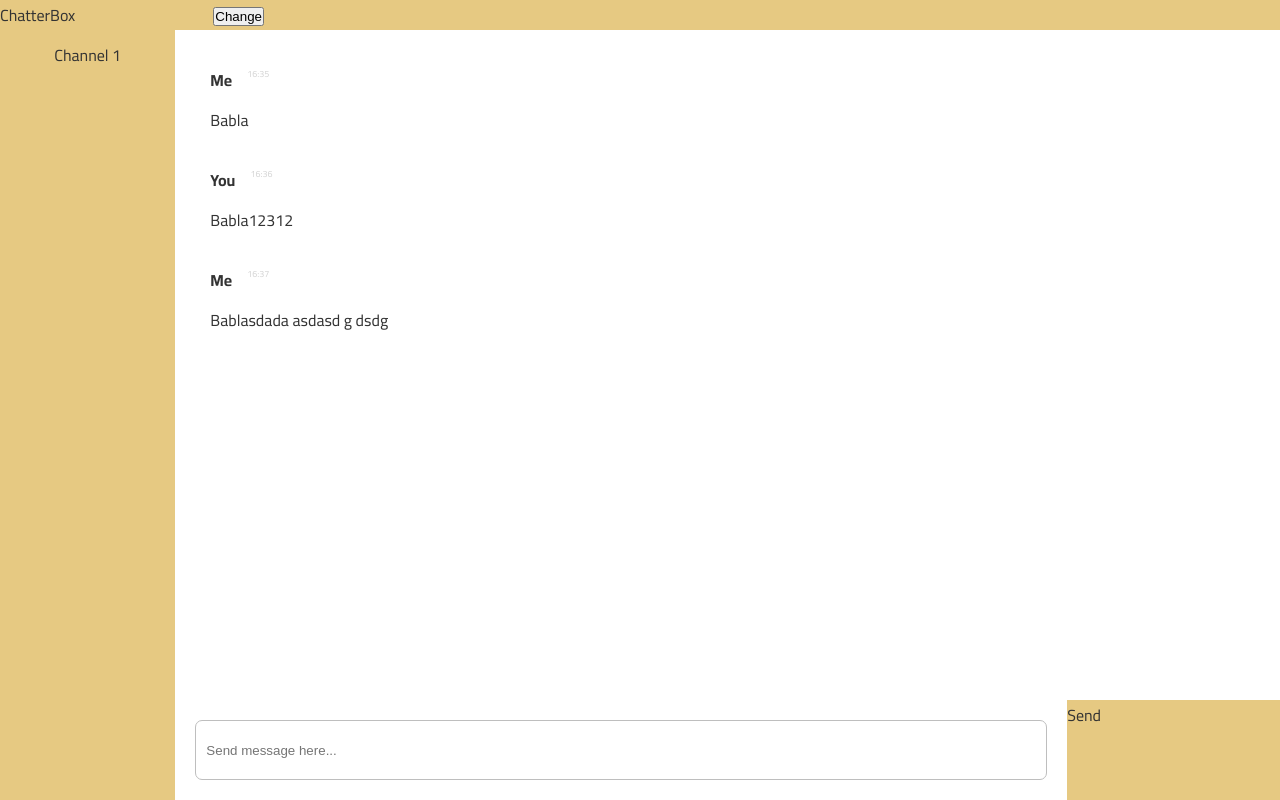
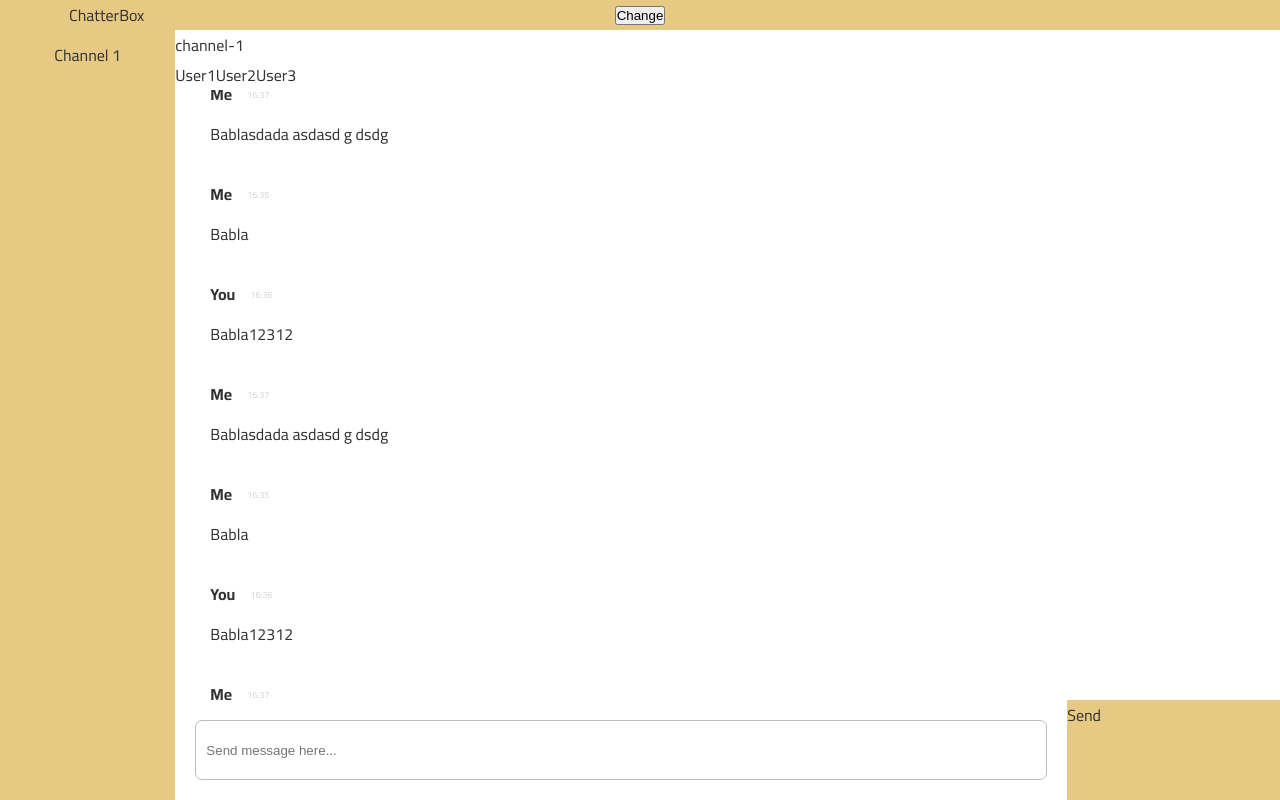
Before and after one commit to jenniredfield/chatter-box-fe, a React app: page / in a window 1280 px wide. Built offline with nearby package versions, Linux system fonts and the light colour scheme.

Commit message:
Added scroll into view

```diff
--- a/src/App.tsx
+++ b/src/App.tsx
@@ -15,16 +15,24 @@ interface IThemeState {
     foreground: string;
     background: string;
     id: string;
-  }
+}
+
+interface IChannelState {
+    channel: string
+ }
 
 export default function App(): JSX.Element {
     const [themeState, setTheme] = useState<IThemeState>(themes.light);
+    const [channel, setChannel] = useState<IChannelState>({channel: 'channel-1'});
     const [messages, setMessages] = useState<Message[]>([])
-    console.log("messages", messages)
 
     function toggleTheme() {
        return themeState.id === 'light' ?
             setTheme(themes.dark) : setTheme(themes.light);
+    }
+
+    function handleChannel(channel: IChannelState): void {
+        setChannel(channel)
     }
 
     useEffect(() => {
@@ -37,8 +45,16 @@ export default function App(): JSX.Element {
             <ThemeContext.Provider value={themeState}>
                 <Header toggleTheme={toggleTheme} theme={themeState}/>
                 <MainContainer>
-                    <ChannelsBar theme={themeState}/>
+                    <ChannelsBar theme={themeState} handleChannel={handleChannel}/>
                     <MessagesContainer>
+                        <div>
+                            <p>{channel.channel}</p>
+                            <div>
+                                <span>User1</span>
+                                <span>User2</span>
+                                <span>User3</span>
+                            </div>
+                        </div>
                         <Messages messages={messages}/>
                         <InputWrapper>
                             <Input/>
--- a/src/components/ChannelsBar.tsx
+++ b/src/components/ChannelsBar.tsx
@@ -2,14 +2,19 @@ import React from 'react';
 import {ITheme} from '../context/ThemeContext';
 import {ChannelsBarWrapper} from '../styles/channelsbar.styles';
 
+interface IChannelState {
+    channel: string
+ }
+
 type Props = {
-    theme: ITheme
+    theme: ITheme;
+    handleChannel: (channel: IChannelState) => void
 }
 
-const ChannelsBar: React.FC<Props> = ({theme}) => {
+const ChannelsBar: React.FC<Props> = ({theme, handleChannel}) => {
     return (
         <ChannelsBarWrapper theme={theme}>
-            <p>Channel 1</p>
+            <p onClick={() => handleChannel({channel: 'channel-1'})}>Channel 1</p>
         </ChannelsBarWrapper>
     )
 }
--- a/src/components/Messages.tsx
+++ b/src/components/Messages.tsx
@@ -1,5 +1,5 @@
 import moment from 'moment';
-import React from 'react';
+import React, { useEffect } from 'react';
 
 import {MessageContainer, MessagesWrapper, Message, MessageDetails, MessageBody, MessageUser, MessageTime} from '../styles/messages.styles'
 
@@ -8,13 +8,24 @@ interface Props {
 }
 
 const Messages: React.FC<Props> = ({messages}) => {
-console.log("messages", messages)
+    let wrapperRef: HTMLDivElement | null = null;
+    let lastElement: HTMLDivElement | null = null;
+
+    useEffect(() => {
+        lastElement?.scrollIntoView();
+    }, [messages, wrapperRef, lastElement])
+
     return (
         <MessageContainer>
-            <MessagesWrapper>
+            <MessagesWrapper ref={e => wrapperRef = e}>
                     {messages.map(({user, dateStamp, message}, index) => {
+
                         return (
-                            <Message key={index}>
+                            <Message key={index} ref={e => {
+                                if (index + 1 === messages.length) {
+                                    lastElement = e;
+                                }
+                            }}>
                                 <MessageDetails>
                                     <MessageUser>{user}</MessageUser>
                                     <MessageTime>{moment(dateStamp).format('HH:mm')}</MessageTime>
--- a/src/components/SendButton.tsx
+++ b/src/components/SendButton.tsx
@@ -4,7 +4,6 @@ import {ButtonStyles} from '../styles/button.styles';
 
 export default function SendButton(): JSX.Element {
     const theme = React.useContext(ThemeContext);
-    console.log("themeContext", theme)
 
     return (
             <ButtonStyles theme={theme}>
--- a/src/mockData/mockData.js
+++ b/src/mockData/mockData.js
@@ -2,16 +2,16 @@ export default [
     {message: 'Babla', dateStamp: Date.now(), user: 'Me'},
     {message: 'Babla12312', dateStamp: Date.now() + 60000, user: 'You'},
     {message: 'Bablasdada asdasd g dsdg', dateStamp: Date.now() + 120000, user: 'Me'},
-    // {message: 'Babla', dateStamp: Date.now(), user: 'Me'},
-    // {message: 'Babla12312', dateStamp: Date.now() + 60000, user: 'You'},
-    // {message: 'Bablasdada asdasd g dsdg', dateStamp: Date.now() + 120000, user: 'Me'},
-    // {message: 'Babla', dateStamp: Date.now(), user: 'Me'},
-    // {message: 'Babla12312', dateStamp: Date.now() + 60000, user: 'You'},
-    // {message: 'Bablasdada asdasd g dsdg', dateStamp: Date.now() + 120000, user: 'Me'},
-    // {message: 'Babla', dateStamp: Date.now(), user: 'Me'},
-    // {message: 'Babla12312', dateStamp: Date.now() + 60000, user: 'You'},
-    // {message: 'Bablasdada asdasd g dsdg', dateStamp: Date.now() + 120000, user: 'Me'},
-    // {message: 'Babla', dateStamp: Date.now(), user: 'Me'},
-    // {message: 'Babla12312', dateStamp: Date.now() + 60000, user: 'You'},
-    // {message: 'Bablasdada asdasd g dsdg', dateStamp: Date.now() + 120000, user: 'Me'},
+    {message: 'Babla', dateStamp: Date.now(), user: 'Me'},
+    {message: 'Babla12312', dateStamp: Date.now() + 60000, user: 'You'},
+    {message: 'Bablasdada asdasd g dsdg', dateStamp: Date.now() + 120000, user: 'Me'},
+    {message: 'Babla', dateStamp: Date.now(), user: 'Me'},
+    {message: 'Babla12312', dateStamp: Date.now() + 60000, user: 'You'},
+    {message: 'Bablasdada asdasd g dsdg', dateStamp: Date.now() + 120000, user: 'Me'},
+    {message: 'Babla', dateStamp: Date.now(), user: 'Me'},
+    {message: 'Babla12312', dateStamp: Date.now() + 60000, user: 'You'},
+    {message: 'Bablasdada asdasd g dsdg', dateStamp: Date.now() + 120000, user: 'Me'},
+    {message: 'Babla', dateStamp: Date.now(), user: 'Me'},
+    {message: 'Babla12312', dateStamp: Date.now() + 60000, user: 'You'},
+    {message: 'Bablasdada asdasd g dsdg', dateStamp: Date.now() + 120000, user: 'Me'},
 ]
--- a/src/styles/app.styles.tsx
+++ b/src/styles/app.styles.tsx
@@ -1,6 +1,6 @@
 import styled from 'styled-components';
 
-import {BOTTOM_INPUT_WRAPPER_HEIGHT} from './constants.styles'
+import {BOTTOM_INPUT_WRAPPER_HEIGHT, TOP_NAV_HEIGHT} from './constants.styles'
 
 export const MainContainer = styled.div`
     display: flex;
@@ -11,6 +11,7 @@ export const MessagesContainer = styled.div`
     display: flex;
     flex-direction: column;
     width: 100%;
+    height: calc( 100vh - ${TOP_NAV_HEIGHT});
 `;
 
 export const InputWrapper = styled.div`
--- a/src/styles/header.styles.tsx
+++ b/src/styles/header.styles.tsx
@@ -21,5 +21,8 @@ type HeaderControlProps = {
 
 export const HeaderControl = styled.div<HeaderControlProps>`
     width: ${props => props.position !== 'center' ? '20%': '80%'};
-    background: ${props => props.theme === 'main' ? '' : ''}
+    background: ${props => props.theme === 'main' ? '' : ''};
+    display: flex;
+    justify-content: center;
+    align-items: center;
 `;
--- a/src/styles/messages.styles.tsx
+++ b/src/styles/messages.styles.tsx
@@ -5,10 +5,10 @@ import {BOTTOM_INPUT_WRAPPER_HEIGHT, TOP_NAV_HEIGHT} from './constants.styles'
 export const MessageContainer = styled.div`
     height: calc(100vh - ${BOTTOM_INPUT_WRAPPER_HEIGHT} - ${TOP_NAV_HEIGHT});
     overflow: scroll;
+    box-sizing: border-box;
 `
 
 export const MessagesWrapper = styled.div`
-
     flex: 1 1 auto;
     overflow-y: auto;
     width: 100%;
@@ -35,6 +35,7 @@ export const Message = styled.div`
 
 export const MessageDetails = styled.div`
     display: flex;
+    align-items: center;
 `
 
 export const MessageBody = styled.div`
```
Also changed, not shown: src/types/types.d.tsx (line endings or trailing spaces).
